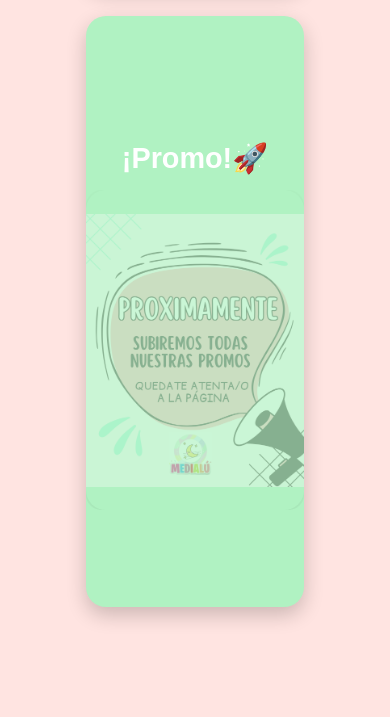
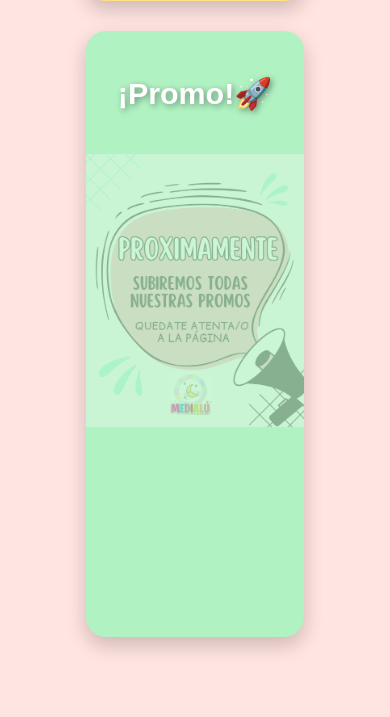
Before and after one commit to crisosatup-maker/miapp-flask, a Flask app: page / in a window 390 px wide. Shown: the part 995-1712 px from the top of the page. Before the commit the page ends 1617 px from the top, so only its background shows below. Run offline with Flask 3, Linux system fonts and the light colour scheme.

Commit message:
Actualización del sitio: descripción breve de los cambios

```diff
--- a/static/style.css
+++ b/static/style.css
@@ -401,11 +401,12 @@ h6 {
   overflow: hidden;
   position: relative;
   flex-direction: column;
-  justify-content: center;
+  justify-content: flex-start;
   align-items: center;
   text-align: center;
   box-shadow: 0 8px 20px rgba(0,0,0,0.2);
   scroll-snap-align: start;
+  padding-top: 25px;
 }
 
 /* Colores de fondo (en lugar de imágenes que estaban chicas) */
@@ -423,31 +424,32 @@ h6 {
   font-size: 2.2em;
   color: grey;
   font-weight: bold;
-  margin-bottom: 15px;
+  margin-bottom: 8px;
+  text-shadow: 2px 2px 6px rgba(0,0,0,0.4);
 }
 
 .franja-nuevos p,
 .franja-promo p {
   color: grey;
+  font-size: 1.2em;
+  color: #ffffff;
+  text-shadow: 1px 1px 4px rgba(0,0,0,0.4);
+  margin: 0;
+  /*
   font-size: 1.3em;
   max-width: 90%;
-  margin-bottom: 20px;
+  margin-bottom: 20px;*/
 }
 
 /* Imagen dentro de cada franja */
 .franja-nuevos img,
 .franja-promo img {
-  position: absolute;
-  top: 0;
-  left: 0;
-  width: 100%;
-  max-width: 700px;
-  height: 100%; /* estaba en auto- mantiene proporción */
-  border-radius: 20px;
-  box-shadow: 0 4px 15px rgba(0,0,0,0.25);
+  width: 92%;
+  height: 70%; /* estaba en auto- mantiene proporción */
+  border-radius: 15px;
+  box-shadow: none;
   object-fit: cover; /* adapta mejor la imagen al recuadro */
-  opacity: 0.9; /* deja ver el color de fondo */
-  z-index: 1;
+  margin-top: 20px;
 }
 
 /* Ajuste para pantallas chicas */
@@ -458,11 +460,14 @@ h6 {
     height: 70vh; /* más baja en móvil */
     width: 95%;
     border-radius: 20px;
+    padding-top: 15px;
   }
 
   .franja-nuevos h3,
   .franja-promo h3 {
-    font-size: 1.8em;
+    font-size: 1.9em;
+    justify-content: center;
+    align-items: center;
   }
 
   .franja-nuevos p,
@@ -473,7 +478,11 @@ h6 {
   .franja-nuevos img,
   .franja-promo img {
     width: 95%;
-    max-width: 450px;
+    height: 65%;
+
+  }
+  .header-logo {
+    max-height: 100px; /* proporcional en móvil */
   }
 }
 
```
